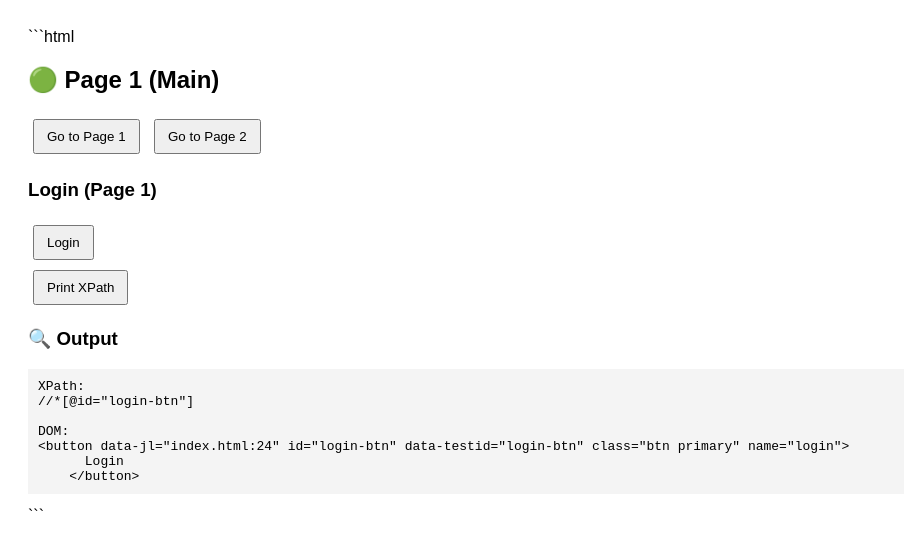
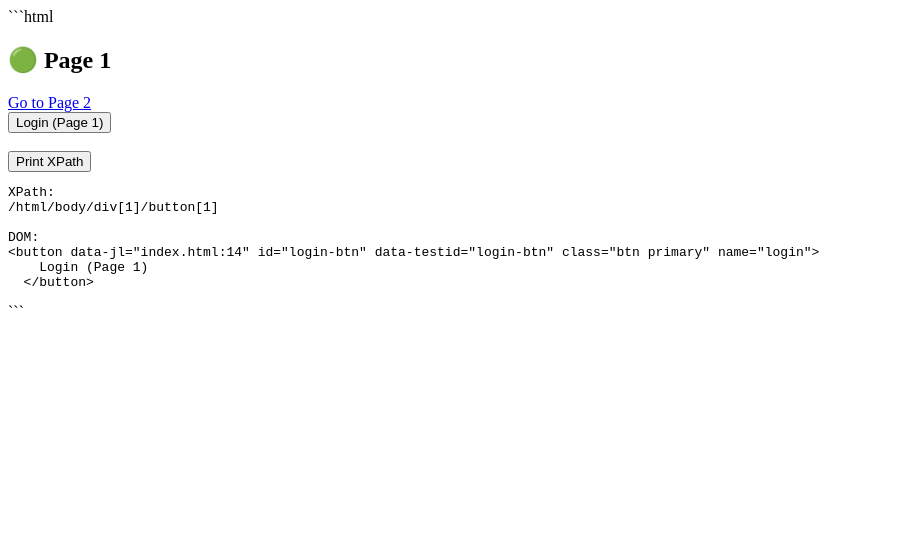
Before and after one commit to musteryasm-browserstack/elementReliable, a plain HTML site: page index.html in a window 1280 px wide. Both pictures are taken after a click on the button "Print XPath". Shown: the whole page, without its empty margins (0-904 px from the left). Drawn offline with Linux system fonts and the light colour scheme.

Commit message:
Update index.html

```diff
--- a/index.html
+++ b/index.html
@@ -2,89 +2,52 @@
 <!DOCTYPE html>
 <html>
 <head>
-  <title>Locator Test - V1 Enhanced</title>
-  <style>
-    body { font-family: Arial; padding: 20px; }
-    button { margin: 5px; padding: 8px 12px; }
-    .box { margin-top: 20px; }
-    pre { background: #f4f4f4; padding: 10px; }
-  </style>
+  <title>Page 1 - Locator Test</title>
 </head>
 <body>
 
-<h2>🟢 Page 1 (Main)</h2>
+<h2>🟢 Page 1</h2>
 
-<button onclick="showPage('page1')">Go to Page 1</button>
-<button onclick="showPage('page2')">Go to Page 2</button>
-
-<div id="page1" class="box">
-  <h3>Login (Page 1)</h3>
+<a href="page2.html">Go to Page 2</a>
 
 <div id="container">
   <button id="login-btn"
           data-testid="login-btn"
           class="btn primary"
           name="login">
-      Login
+    Login (Page 1)
   </button>
 </div>
 
+<br>
 <button onclick="printXPath('login-btn')">Print XPath</button>
-</div>
 
-<div id="page2" class="box" style="display:none;">
-  <h3>Login (Page 2)</h3>
-
-  <div id="container-2">
-    <button id="login-btn-2"
-            data-testid="login-btn"
-            class="btn secondary"
-            name="login">
-      Login (Page 2)
-    </button>
-  </div>
-
-  <button onclick="printXPath('login-btn-2')">Print XPath</button>
-</div>
-
-<h3>🔍 Output</h3>
 <pre id="output"></pre>
 
 <script>
-  function showPage(pageId) {
-    document.getElementById("page1").style.display = "none";
-    document.getElementById("page2").style.display = "none";
-    document.getElementById(pageId).style.display = "block";
+function getXPath(el) {
+  if (el === document.body) return '/html/body';
+
+  let ix = 0;
+  const siblings = el.parentNode.childNodes;
+
+  for (let i = 0; i < siblings.length; i++) {
+    const sib = siblings[i];
+
+    if (sib === el) {
+      return getXPath(el.parentNode) + '/' + el.tagName.toLowerCase() + '[' + (ix + 1) + ']';
     }
 
-  function getXPath(element) {
-    if (element.id !== '')
-      return '//*[@id="' + element.id + '"]';
-
-    if (element === document.body)
-      return '/html/body';
-
-    let ix = 0;
-    const siblings = element.parentNode.childNodes;
-
-    for (let i = 0; i < siblings.length; i++) {
-      const sibling = siblings[i];
-
-      if (sibling === element)
-        return getXPath(element.parentNode) + '/' + element.tagName.toLowerCase() + '[' + (ix + 1) + ']';
-
-      if (sibling.nodeType === 1 && sibling.tagName === element.tagName)
+    if (sib.nodeType === 1 && sib.tagName === el.tagName) {
       ix++;
+    }
   }
 }
 
 function printXPath(id) {
   const el = document.getElementById(id);
-    const xpath = getXPath(el);
-    const html = el.outerHTML;
-
   document.getElementById("output").textContent =
-      "XPath:\n" + xpath + "\n\nDOM:\n" + html;
+    "XPath:\n" + getXPath(el) + "\n\nDOM:\n" + el.outerHTML;
 }
 </script>
 
```
Lines whose indentation alone changed are shown as unchanged.
